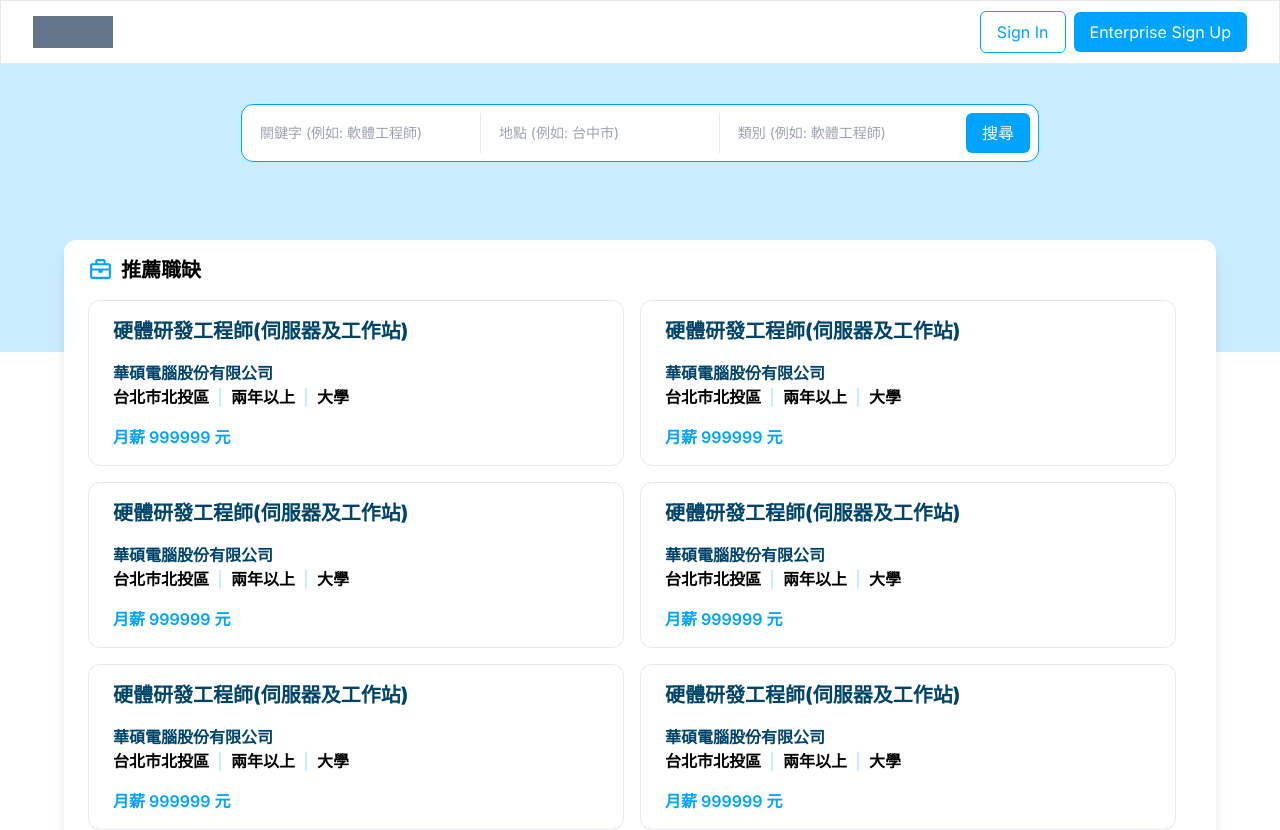
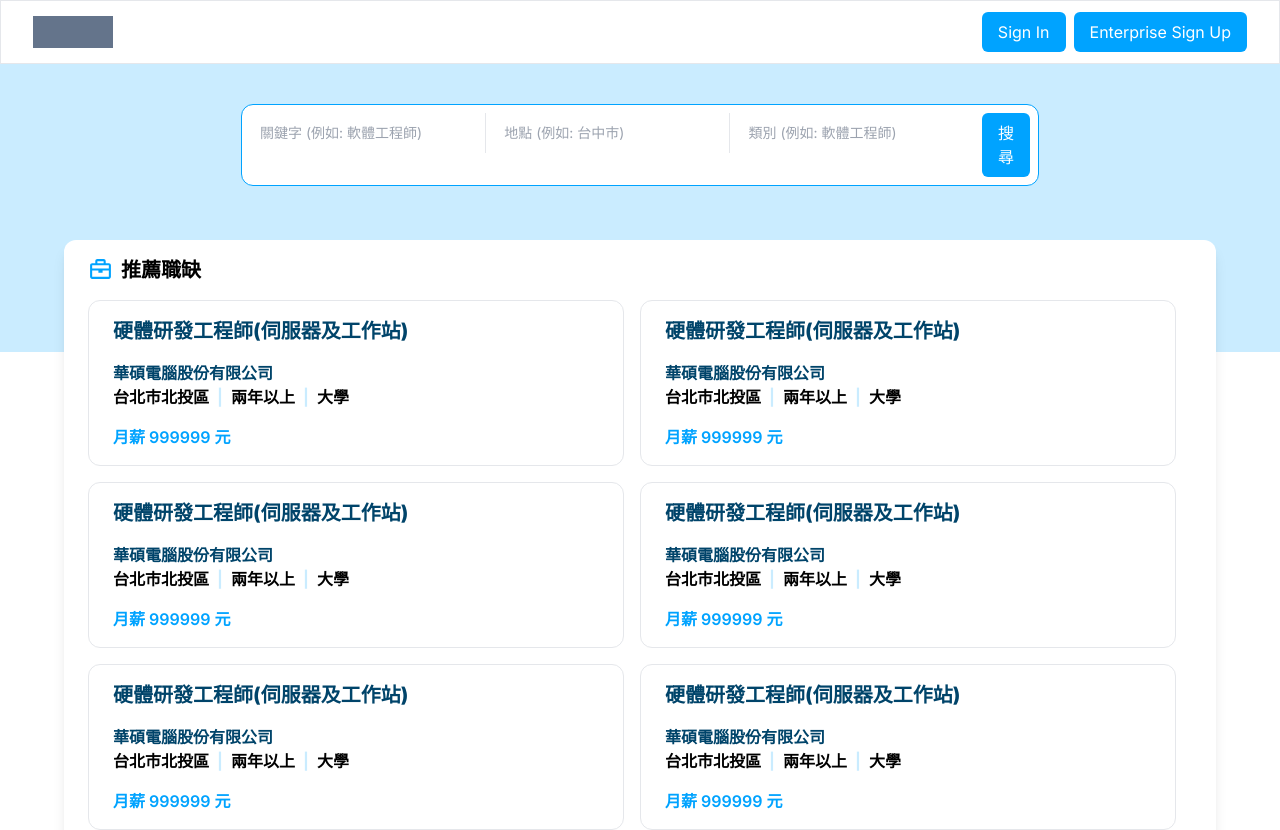
Before and after one commit to MingdaoTC/Service, a Next.js app: page / in a window 1280 px wide. Shown: the top 830 px of the page. Built offline with nearby package versions, Linux system fonts and the light colour scheme.

Commit message:
refactor: rename styleType prop to type Button component

```diff
--- a/src/components/Global/Button.tsx
+++ b/src/components/Global/Button.tsx
@@ -4,18 +4,18 @@ import Link from "next/link";
 
 type TProps = {
   children: Readonly<React.ReactNode>;
-  styleType: "primary" | "secondary" | "danger";
+  type?: "primary" | "secondary" | "danger";
   href?: string;
   onClick?: () => void;
-  customStyle?: string;
+  className?: string;
 };
 
 export default function Button({
   children,
-  styleType,
+  type = "primary",
   href,
   onClick,
-  customStyle,
+  className,
 }: TProps) {
   const styles = {
     default: "px-4 py-2 rounded-md hover:rounded-sm transition-all",
@@ -28,13 +28,13 @@ export default function Button({
       {href ? (
         <Link
           href={href}
-          className={`${styles[styleType]} ${styles.default} ${customStyle}`}
+          className={`${styles[type]} ${styles.default} ${className}`}
         >
           {children}
         </Link>
       ) : (
         <button
-          className={`${styles[styleType]} ${styles.default} ${customStyle}`}
+          className={`${styles[type]} ${styles.default} ${className}`}
           onClick={onClick}
         >
           {children}
```
